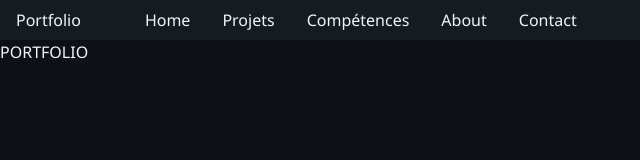
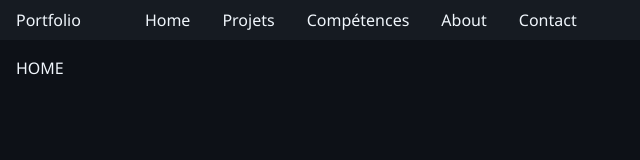
Before and after one commit to antoinecoulon/portfolio-2025, a Next.js app: page / in a window 1280 px wide. Shown: the top 160 px of the page, without its empty margins (0-640 px from the left). Built offline with nearby package versions, Linux system fonts and the light colour scheme.

Commit message:
Add: Home section

```diff
--- /dev/null
+++ b/src/app/components/sections/HomeSection.tsx
@@ -0,0 +1,7 @@
+export default function HomeSection() {
+    return (
+        <div className="p-4">
+            HOME
+        </div>
+    )
+}
--- a/src/app/page.tsx
+++ b/src/app/page.tsx
@@ -1,7 +1,9 @@
+import HomeSection from "./components/sections/HomeSection";
+
 export default function Home() {
   return (
     <div>
-      PORTFOLIO
+      <HomeSection />
     </div>
   )
 }
```
